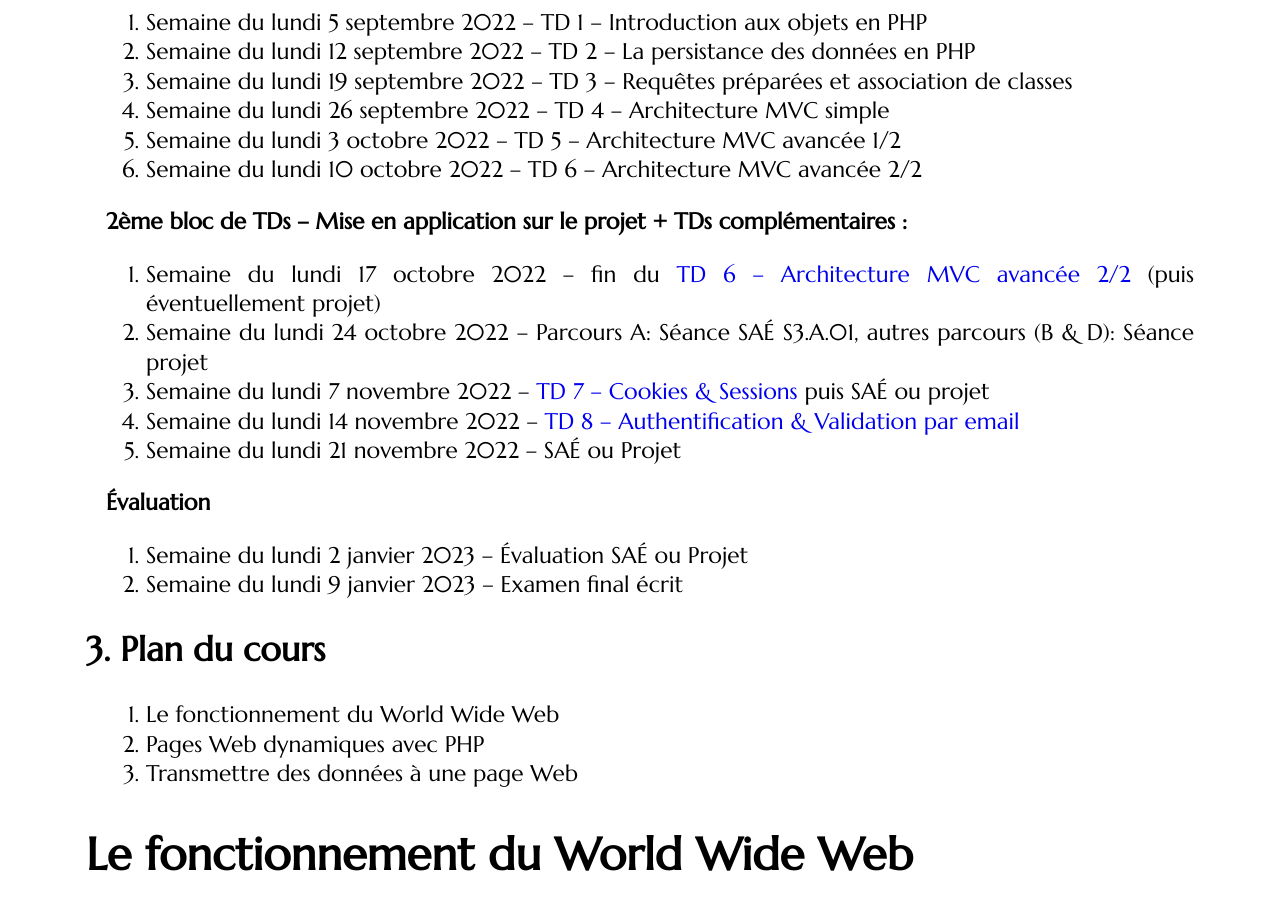
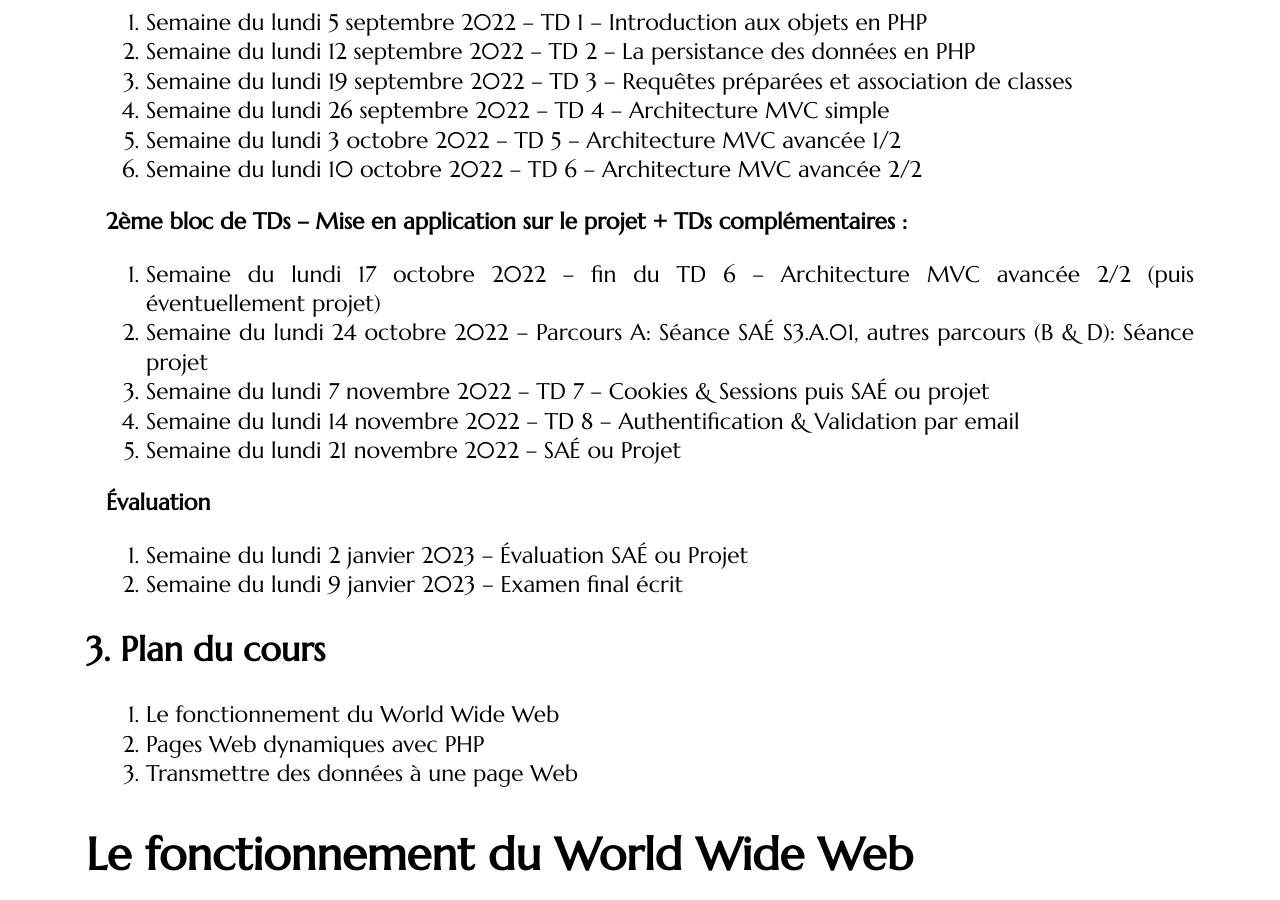
Before and after one commit to romainlebreton/R3.01-DeveloppementWeb, a Jekyll site: the page built from classes/class1.md, in a window 1280 px wide and 900 px high, scrolled down 952 px. Built offline with Jekyll 4.4.1, drawn with Linux system fonts in a browser that asks for light colours; some web fonts are replaced; part of the change alters nothing that is shown.

Commit message:
Fix Astuce indentation Class 1 with no lins pointing to TDs

```diff
--- a/classes/class1.md
+++ b/classes/class1.md
@@ -48,10 +48,10 @@ Voir quand intégrer la séance Git
 
 **2ème bloc de TDs -- Mise en application sur le projet + TDs complémentaires :**
 
-1. Semaine du lundi 17 octobre 2022 --  fin du [TD 6 -- Architecture MVC avancée 2/2](tutorials/tutorial6.html) (puis éventuellement projet)
+1. Semaine du lundi 17 octobre 2022 --  fin du TD 6 -- Architecture MVC avancée 2/2 (puis éventuellement projet)
 1. Semaine du lundi 24 octobre 2022 --  Parcours A: Séance SAÉ S3.A.01, autres parcours (B & D): Séance projet
-1. Semaine du lundi 7 novembre 2022  -- [TD 7 -- Cookies & Sessions](tutorials/tutorial7.html) puis SAÉ ou projet
-1. Semaine du lundi 14 novembre 2022 -- [TD 8 -- Authentification & Validation par email](tutorials/tutorial8.html)
+1. Semaine du lundi 7 novembre 2022  -- TD 7 -- Cookies & Sessions puis SAÉ ou projet
+1. Semaine du lundi 14 novembre 2022 -- TD 8 -- Authentification & Validation par email
 1. Semaine du lundi 21 novembre 2022 -- SAÉ ou Projet
 
 **Évaluation**
```
Also changed, not shown: tutorials/tutorial6.md (+1 -1 lines).
